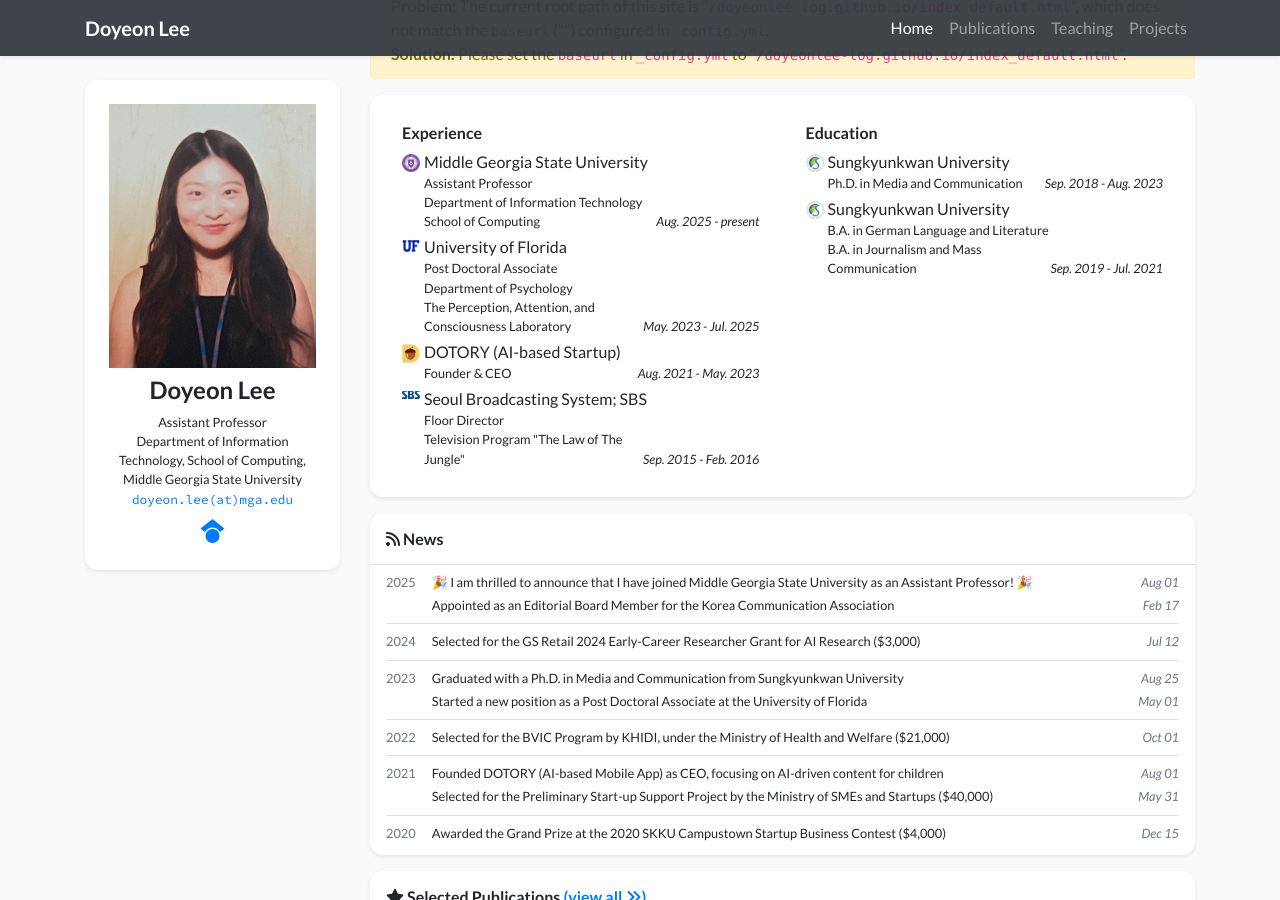
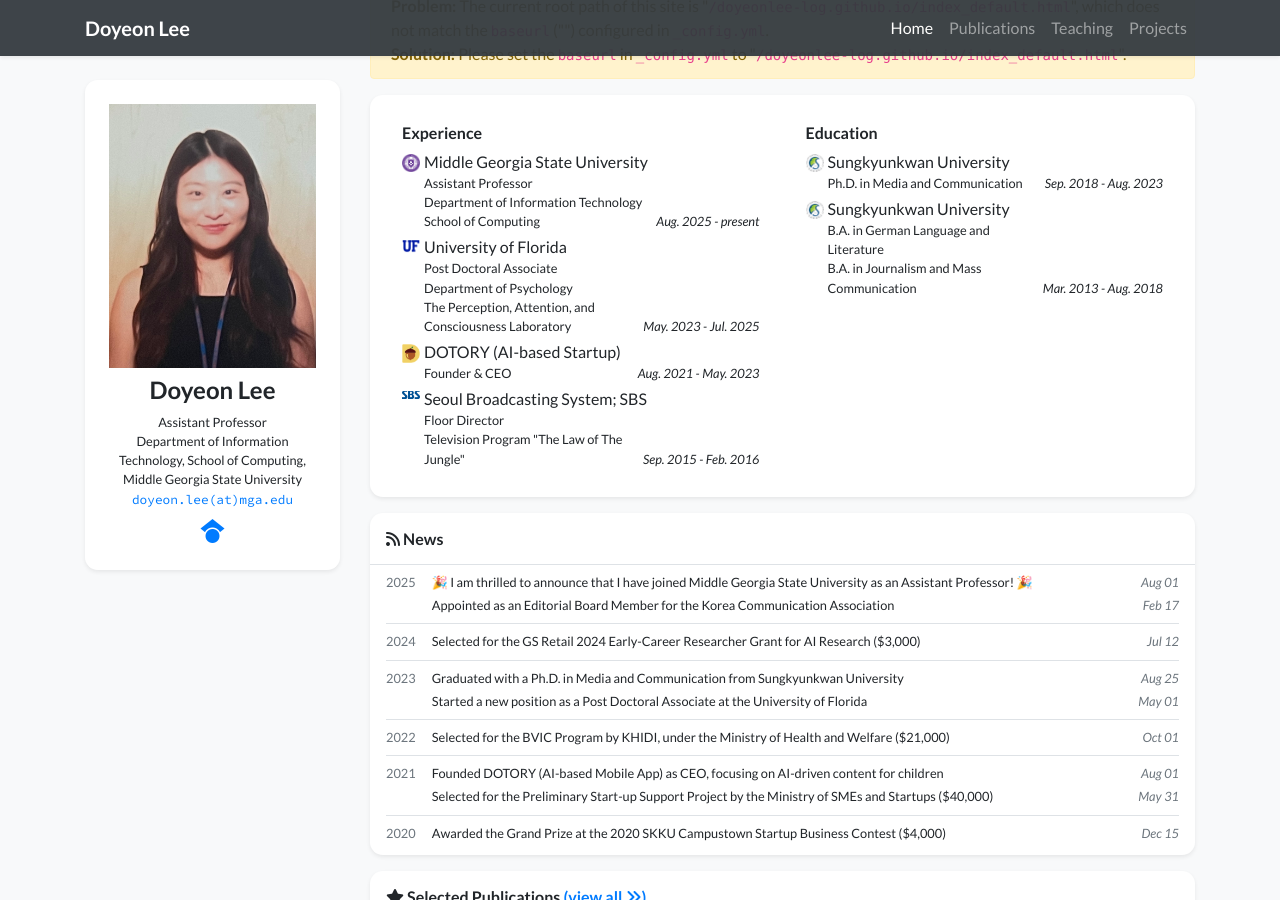
Before and after one commit to doyeonlee-log/doyeonlee-log.github.io, a Jekyll site: the page built from index_default.html, in a window 1280 px wide and 900 px high, scrolled down 469 px. Built offline with Jekyll 4.4.1, drawn with Linux system fonts in a browser that asks for light colours; nearby versions of some CDN libraries; a style sheet for code colours, icons or effects is not loaded.

Commit message:
Update profile.yml

```diff
--- a/_data/profile.yml
+++ b/_data/profile.yml
@@ -41,7 +41,7 @@ education:
   position: >-
     B.A. in German Language and Literature <br/>
     B.A. in Journalism and Mass Communication
-  date: Sep. 2019 - Jul. 2021
+  date: Mar. 2013 - Aug. 2018
 
 experience:
 - name: Middle Georgia State University
```
